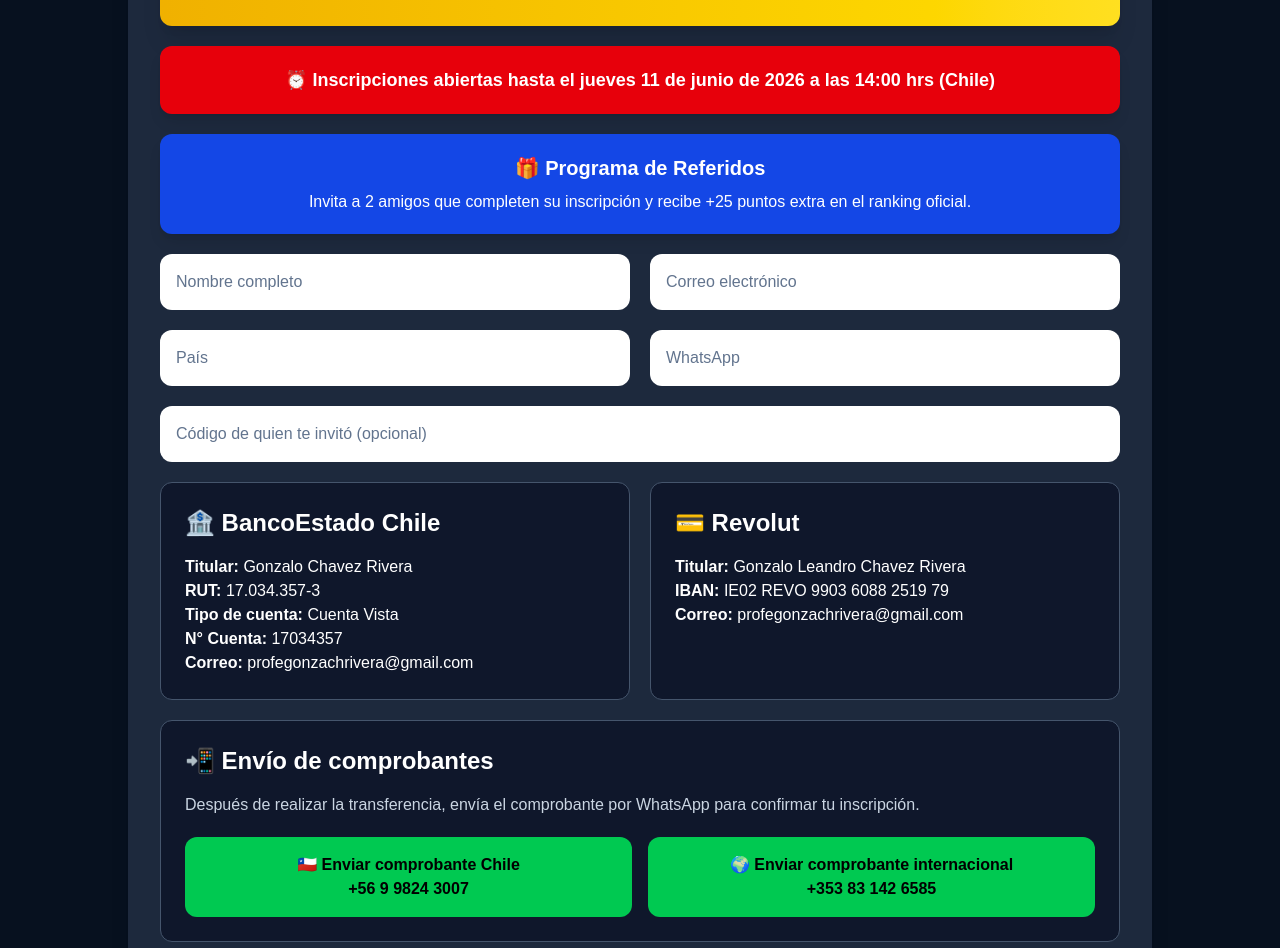
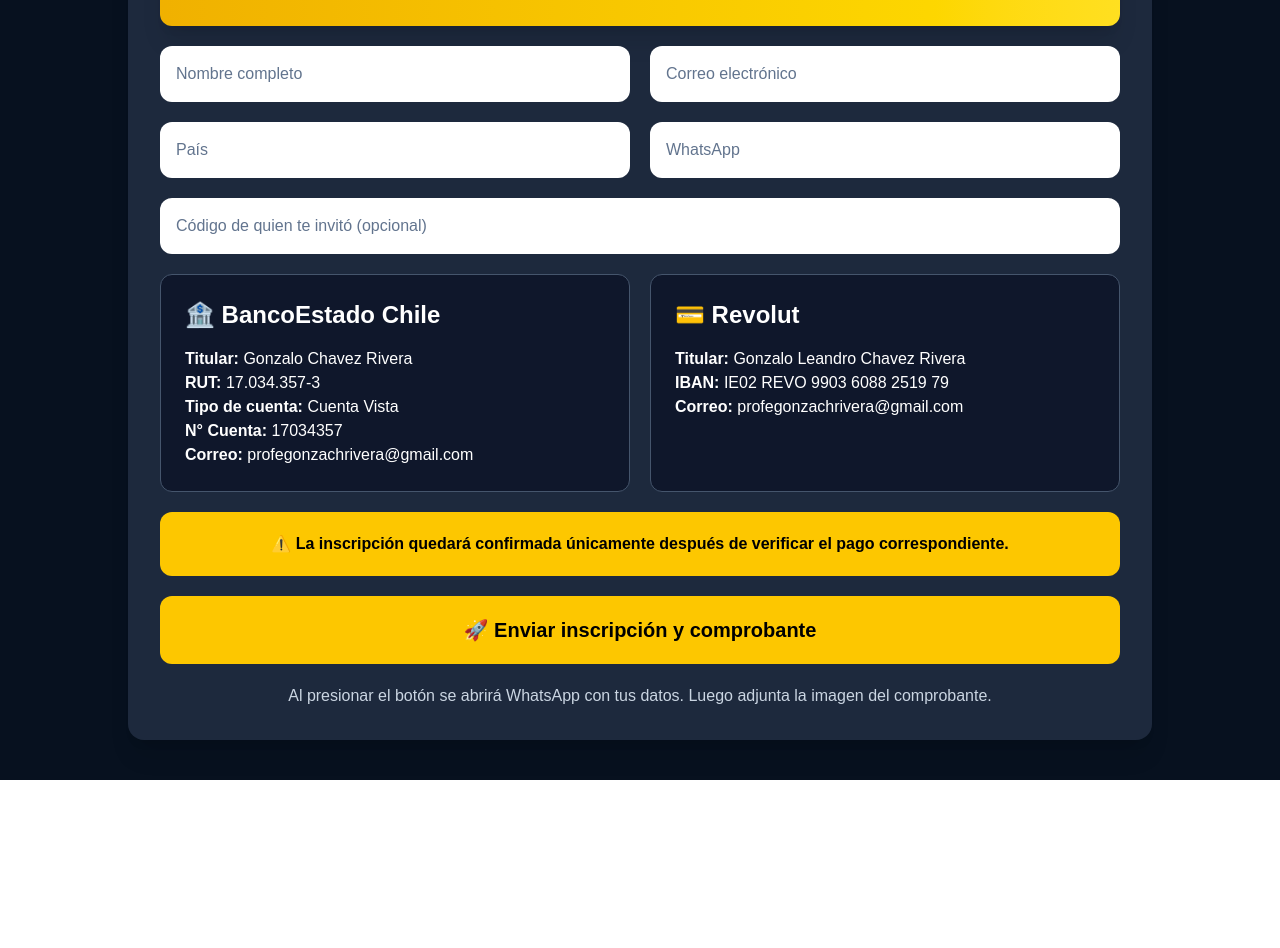
Before and after one commit to profegonzachrivera-cyber/cda-estudiantes-mundial-2026, a Next.js app: page /participar in a window 1280 px wide. Shown: the part 564-1512 px from the top of the page. After the commit the page ends 1344 px from the top, so only its background shows below. Built offline with nearby package versions, Linux system fonts and the light colour scheme.

Commit message:
Actualizar participar con WhatsApp

```diff
--- /dev/null
+++ b/app/lib/supabaseClient.ts
@@ -0,0 +1,6 @@
+import { createClient } from "@supabase/supabase-js";
+
+const supabaseUrl = process.env.NEXT_PUBLIC_SUPABASE_URL!;
+const supabaseKey = process.env.NEXT_PUBLIC_SUPABASE_ANON_KEY!;
+
+export const supabase = createClient(supabaseUrl, supabaseKey);
--- a/app/participar/page.tsx
+++ b/app/participar/page.tsx
@@ -4,12 +4,49 @@ import { useState } from "react";
 
 export default function ParticiparPage() {
   const [language, setLanguage] = useState<"es" | "en">("es");
+
+  const [form, setForm] = useState({
+    nombre: "",
+    email: "",
+    pais: "",
+    whatsapp: "",
+    codigo_referido: "",
+  });
+
   const isSpanish = language === "es";
 
-  const whatsappChile =
-    "https://wa.me/56998243007?text=Hola,%20acabo%20de%20realizar%20el%20pago%20de%20inscripci%C3%B3n%20para%20CDA%20Estudiantes%20Mundial%202026.";
-  const whatsappInternational =
-    "https://wa.me/353831426585?text=Hello,%20I%20have%20just%20made%20the%20registration%20payment%20for%20CDA%20Estudiantes%20World%20Cup%202026.";
+  const handleChange = (e: React.ChangeEvent<HTMLInputElement>) => {
+    setForm({
+      ...form,
+      [e.target.name]: e.target.value,
+    });
+  };
+
+  const registrationMessage = encodeURIComponent(
+    isSpanish
+      ? `Hola, quiero inscribirme al CDA Estudiantes Mundial 2026.
+
+Nombre: ${form.nombre}
+Correo: ${form.email}
+País: ${form.pais}
+WhatsApp: ${form.whatsapp}
+Código referido: ${form.codigo_referido || "No informado"}
+
+Adjunto mi comprobante de pago.`
+      : `Hello, I want to register for CDA Estudiantes World Cup 2026.
+
+Name: ${form.nombre}
+Email: ${form.email}
+Country: ${form.pais}
+WhatsApp: ${form.whatsapp}
+Referral code: ${form.codigo_referido || "Not provided"}
+
+I am attaching my proof of payment.`
+  );
+
+  const whatsappRegistrationLink = isSpanish
+    ? `https://wa.me/56998243007?text=${registrationMessage}`
+    : `https://wa.me/353831426585?text=${registrationMessage}`;
 
   return (
     <main className="min-h-screen bg-[#07111f] text-white px-6 py-10">
@@ -21,6 +58,7 @@ export default function ParticiparPage() {
 
           <div className="flex rounded-xl border border-slate-500 overflow-hidden">
             <button
+              type="button"
               onClick={() => setLanguage("es")}
               className={`px-4 py-2 font-bold ${
                 isSpanish ? "bg-blue-600" : "bg-slate-800"
@@ -30,6 +68,7 @@ export default function ParticiparPage() {
             </button>
 
             <button
+              type="button"
               onClick={() => setLanguage("en")}
               className={`px-4 py-2 font-bold ${
                 !isSpanish ? "bg-blue-600" : "bg-slate-800"
@@ -42,19 +81,9 @@ export default function ParticiparPage() {
 
         <section className="text-center mb-10">
           <div className="flex flex-col md:flex-row justify-center items-center gap-8 mb-8">
-            <img
-              src="/logo-cdae.jpg"
-              alt="CDA Estudiantes de Calbuco"
-              className="h-40 rounded-xl bg-white"
-            />
-
+            <img src="/logo-cdae.jpg" alt="CDAE" className="h-40 rounded-xl bg-white" />
             <div className="hidden md:block h-36 w-px bg-slate-500" />
-
-            <img
-              src="/logo-mundial-2026.jpg"
-              alt="Mundial FIFA 2026"
-              className="h-40 rounded-xl bg-white p-3"
-            />
+            <img src="/logo-mundial-2026.jpg" alt="Mundial 2026" className="h-40 rounded-xl bg-white p-3" />
           </div>
 
           <h1 className="text-5xl font-extrabold mb-4">
@@ -63,8 +92,8 @@ export default function ParticiparPage() {
 
           <p className="text-slate-300 text-lg">
             {isSpanish
-              ? "Inscríbete, envía tu comprobante y comienza a competir."
-              : "Register, send your proof of payment and start competing."}
+              ? "Completa tus datos y envía tu inscripción junto al comprobante por WhatsApp."
+              : "Complete your details and send your registration with proof of payment via WhatsApp."}
           </p>
         </section>
 
@@ -74,7 +103,6 @@ export default function ParticiparPage() {
               <h2 className="text-3xl font-extrabold">
                 🇨🇱 $10.000 CLP | 🌍 €10
               </h2>
-
               <p className="mt-3 font-semibold">
                 {isSpanish
                   ? "Inscripción oficial CDA Estudiantes Mundial 2026"
@@ -82,47 +110,43 @@ export default function ParticiparPage() {
               </p>
             </div>
 
-            <div className="bg-red-600 rounded-xl p-5 text-center font-bold text-lg shadow-lg">
-              ⏰{" "}
-              {isSpanish
-                ? "Inscripciones abiertas hasta el jueves 11 de junio de 2026 a las 14:00 hrs (Chile)"
-                : "Registration closes on Thursday, June 11, 2026 at 14:00 Chile time"}
-            </div>
-
-            <div className="bg-blue-700 rounded-xl p-5 text-center shadow-lg">
-              <h3 className="font-bold text-xl mb-2">
-                🎁 {isSpanish ? "Programa de Referidos" : "Referral Program"}
-              </h3>
-
-              <p>
-                {isSpanish
-                  ? "Invita a 2 amigos que completen su inscripción y recibe +25 puntos extra en el ranking oficial."
-                  : "Invite 2 friends who complete their registration and receive +25 bonus points in the official ranking."}
-              </p>
-            </div>
-
             <div className="grid md:grid-cols-2 gap-5">
               <input
+                name="nombre"
+                value={form.nombre}
+                onChange={handleChange}
                 className="w-full p-4 rounded-xl bg-white text-black placeholder:text-slate-500"
                 placeholder={isSpanish ? "Nombre completo" : "Full name"}
               />
 
               <input
+                name="email"
+                value={form.email}
+                onChange={handleChange}
                 className="w-full p-4 rounded-xl bg-white text-black placeholder:text-slate-500"
                 placeholder={isSpanish ? "Correo electrónico" : "Email address"}
               />
 
               <input
+                name="pais"
+                value={form.pais}
+                onChange={handleChange}
                 className="w-full p-4 rounded-xl bg-white text-black placeholder:text-slate-500"
                 placeholder={isSpanish ? "País" : "Country"}
               />
 
               <input
+                name="whatsapp"
+                value={form.whatsapp}
+                onChange={handleChange}
                 className="w-full p-4 rounded-xl bg-white text-black placeholder:text-slate-500"
                 placeholder="WhatsApp"
               />
 
               <input
+                name="codigo_referido"
+                value={form.codigo_referido}
+                onChange={handleChange}
                 className="w-full p-4 rounded-xl bg-white text-black placeholder:text-slate-500 md:col-span-2"
                 placeholder={
                   isSpanish
@@ -134,98 +158,46 @@ export default function ParticiparPage() {
 
             <div className="grid md:grid-cols-2 gap-5">
               <div className="bg-slate-900 rounded-xl p-6 border border-slate-600">
-                <h2 className="text-2xl font-bold mb-4">
-                  🏦 BancoEstado Chile
-                </h2>
-
-                <p>
-                  <strong>{isSpanish ? "Titular" : "Account holder"}:</strong>{" "}
-                  Gonzalo Chavez Rivera
-                </p>
-                <p>
-                  <strong>RUT:</strong> 17.034.357-3
-                </p>
-                <p>
-                  <strong>{isSpanish ? "Tipo de cuenta" : "Account type"}:</strong>{" "}
-                  Cuenta Vista
-                </p>
-                <p>
-                  <strong>{isSpanish ? "N° Cuenta" : "Account number"}:</strong>{" "}
-                  17034357
-                </p>
-                <p>
-                  <strong>{isSpanish ? "Correo" : "Email"}:</strong>{" "}
-                  profegonzachrivera@gmail.com
-                </p>
+                <h2 className="text-2xl font-bold mb-4">🏦 BancoEstado Chile</h2>
+                <p><strong>Titular:</strong> Gonzalo Chavez Rivera</p>
+                <p><strong>RUT:</strong> 17.034.357-3</p>
+                <p><strong>Tipo de cuenta:</strong> Cuenta Vista</p>
+                <p><strong>N° Cuenta:</strong> 17034357</p>
+                <p><strong>Correo:</strong> profegonzachrivera@gmail.com</p>
               </div>
 
               <div className="bg-slate-900 rounded-xl p-6 border border-slate-600">
                 <h2 className="text-2xl font-bold mb-4">💳 Revolut</h2>
-
-                <p>
-                  <strong>{isSpanish ? "Titular" : "Account holder"}:</strong>{" "}
-                  Gonzalo Leandro Chavez Rivera
-                </p>
-                <p>
-                  <strong>IBAN:</strong> IE02 REVO 9903 6088 2519 79
-                </p>
-                <p>
-                  <strong>{isSpanish ? "Correo" : "Email"}:</strong>{" "}
-                  profegonzachrivera@gmail.com
-                </p>
+                <p><strong>Titular:</strong> Gonzalo Leandro Chavez Rivera</p>
+                <p><strong>IBAN:</strong> IE02 REVO 9903 6088 2519 79</p>
+                <p><strong>Correo:</strong> profegonzachrivera@gmail.com</p>
               </div>
             </div>
 
-            <div className="bg-slate-900 rounded-xl p-6 border border-slate-600">
-              <h2 className="text-2xl font-bold mb-4">
-                📲 {isSpanish ? "Envío de comprobantes" : "Proof of payment"}
-              </h2>
-
-              <p className="text-slate-300 mb-5">
-                {isSpanish
-                  ? "Después de realizar la transferencia, envía el comprobante por WhatsApp para confirmar tu inscripción."
-                  : "After making the transfer, send your proof of payment via WhatsApp to confirm your registration."}
-              </p>
-
-              <div className="grid md:grid-cols-2 gap-4">
-                <a
-                  href={whatsappChile}
-                  target="_blank"
-                  className="bg-green-500 text-black text-center font-extrabold py-4 rounded-xl hover:bg-green-400"
-                >
-                  🇨🇱{" "}
-                  {isSpanish
-                    ? "Enviar comprobante Chile"
-                    : "Send proof - Chile"}
-                  <br />
-                  +56 9 9824 3007
-                </a>
-
-                <a
-                  href={whatsappInternational}
-                  target="_blank"
-                  className="bg-green-500 text-black text-center font-extrabold py-4 rounded-xl hover:bg-green-400"
-                >
-                  🌍{" "}
-                  {isSpanish
-                    ? "Enviar comprobante internacional"
-                    : "Send proof - International"}
-                  <br />
-                  +353 83 142 6585
-                </a>
-              </div>
-            </div>
-
-            <div className="bg-yellow-400 text-black rounded-xl p-5 font-bold">
+            <div className="bg-yellow-400 text-black rounded-xl p-5 font-bold text-center">
               ⚠️{" "}
               {isSpanish
                 ? "La inscripción quedará confirmada únicamente después de verificar el pago correspondiente."
                 : "Registration will only be confirmed after the corresponding payment has been verified."}
             </div>
 
-            <button className="bg-yellow-400 text-black px-6 py-4 rounded-xl font-extrabold text-lg hover:bg-yellow-300">
-              {isSpanish ? "Enviar inscripción" : "Submit registration"}
-            </button>
+            <a
+              href={whatsappRegistrationLink}
+              target="_blank"
+              rel="noopener noreferrer"
+              className="block text-center w-full bg-yellow-400 text-black px-6 py-5 rounded-xl font-extrabold text-xl hover:bg-yellow-300 active:scale-[0.99]"
+            >
+              🚀{" "}
+              {isSpanish
+                ? "Enviar inscripción y comprobante"
+                : "Send registration and proof"}
+            </a>
+
+            <p className="text-center text-slate-300">
+              {isSpanish
+                ? "Al presionar el botón se abrirá WhatsApp con tus datos. Luego adjunta la imagen del comprobante."
+                : "When you press the button, WhatsApp will open with your details. Then attach your proof of payment image."}
+            </p>
           </div>
         </div>
       </div>
--- a/package.json
+++ b/package.json
@@ -9,6 +9,7 @@
     "lint": "eslint"
   },
   "dependencies": {
+    "@supabase/supabase-js": "^2.107.0",
     "next": "16.2.7",
     "react": "19.2.4",
     "react-dom": "19.2.4"
```
Also changed, not shown: 1 other file (tests, documents, lock files or other folders).
